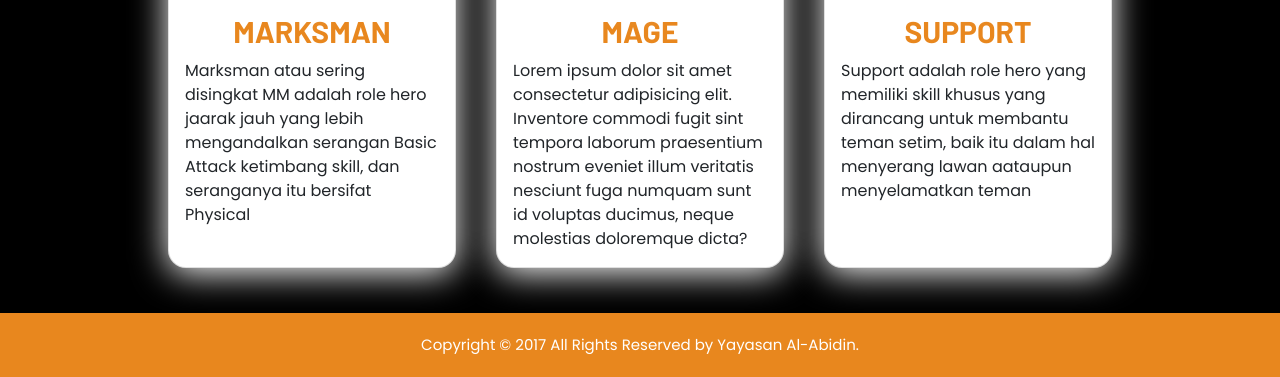
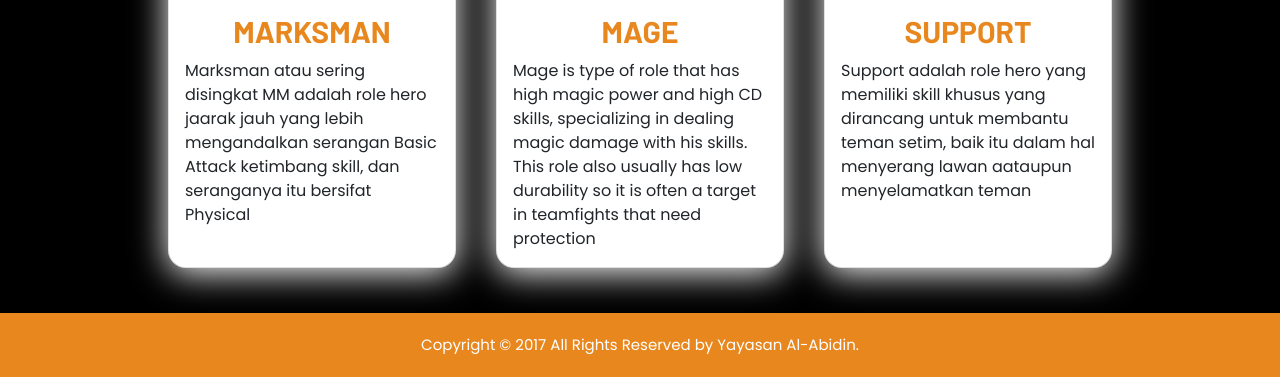
Before and after one commit to rafiarrafif/MobileGuild.github.io, a plain HTML site: page index.html in a window 1280 px wide. Shown: the part 2538-2915 px from the top of the page. Drawn offline with nearby package versions, Linux system fonts and the light colour scheme.

Commit message:
Update index.html

```diff
--- a/index.html
+++ b/index.html
@@ -166,8 +166,7 @@
           <div class="card-body">
             <h5 class="card-title title-custom">MAGE</h5>
             <p class="card-text">
-              Lorem ipsum dolor sit amet consectetur adipisicing elit. Inventore commodi fugit sint tempora laborum praesentium nostrum eveniet illum veritatis nesciunt fuga numquam sunt id voluptas ducimus, neque molestias doloremque
-              dicta?
+              Mage is type of role that has high magic power and high CD skills, specializing in dealing magic damage with his skills. This role also usually has low durability so it is often a target in teamfights that need protection
             </p>
           </div>
         </div>
```
